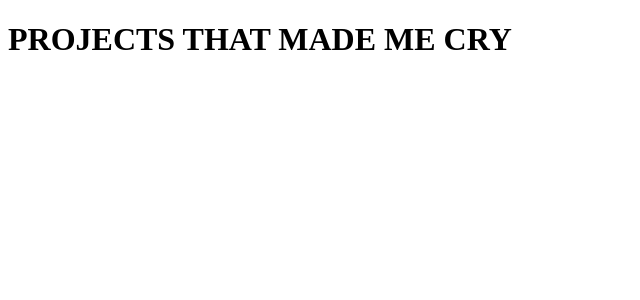
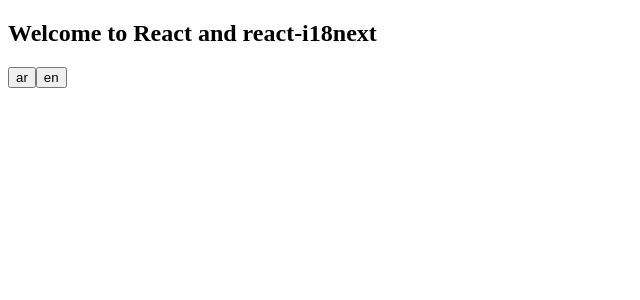
Before and after one commit to Hamza-Noah/Personal-Brand, a React (Vite) app: page / in a window 1280 px wide. Shown: the top 300 px of the page, without its empty margins (0-640 px from the left). Built offline with nearby package versions, Linux system fonts and the light colour scheme; a web font is replaced by a local one.

Commit message:
configured the settings for ar version

```diff
--- a/package.json
+++ b/package.json
@@ -12,12 +12,18 @@
   "dependencies": {
     "@fortawesome/fontawesome-free": "^6.7.2",
     "bootstrap": "^5.3.3",
+    "i18next": "^24.2.2",
+    "i18next-browser-languagedetector": "^8.0.2",
+    "i18next-http-backend": "^3.0.2",
+    "js-cookie": "^3.0.5",
     "react": "^18.3.1",
     "react-dom": "^18.3.1",
+    "react-i18next": "^15.4.0",
     "sass": "^1.84.0"
   },
   "devDependencies": {
     "@eslint/js": "^9.13.0",
+    "@types/js-cookie": "^3.0.6",
     "@types/react": "^18.3.11",
     "@types/react-dom": "^18.3.1",
     "@vitejs/plugin-react": "^4.3.3",
--- /dev/null
+++ b/public/locales/ar/translation.json
@@ -0,0 +1,3 @@
+{
+  "Welcome to React": "كيفك فيا مع ريأكت"
+}
--- /dev/null
+++ b/public/locales/en/translation.json
@@ -0,0 +1,3 @@
+{
+  "Welcome to React": "Welcome to React and react-i18next"
+}
--- a/src/App.tsx
+++ b/src/App.tsx
@@ -1,9 +1,58 @@
-import "./App.scss";
+import i18n from "i18next";
+import { useTranslation, initReactI18next } from "react-i18next";
+import LanguageDetector from "i18next-browser-languagedetector";
+import HttpApi from "i18next-http-backend";
+import { useEffect } from "react";
+import Cookies from "js-cookie";
+
+i18n
+  .use(initReactI18next)
+  .use(LanguageDetector)
+  .use(HttpApi)
+  .init({
+    fallbackLng: "en",
+    detection: {
+      order: [
+        "cookie",
+        "htmlTag",
+        "localStorage",
+        "sessionStorage",
+        "navigator",
+        "path",
+        "subdomain",
+      ],
+      caches: ["localStorage", "cookie"],
+    },
+    backend: {
+      loadPath: "locales/{{lng}}/translation.json",
+    },
+  });
 
 function App() {
+  const { t } = useTranslation();
+  const lng = Cookies.get("i18next") || "en";
+
+  useEffect(() => {
+    window.document.dir = i18n.dir();
+  }, [lng]);
+
   return (
     <>
-      <h1>PROJECTS THAT MADE ME CRY</h1>
+      <h2>{t("Welcome to React")}</h2>
+      <button
+        onClick={() => {
+          i18n.changeLanguage("ar");
+        }}
+      >
+        ar
+      </button>
+      <button
+        onClick={() => {
+          i18n.changeLanguage("en");
+        }}
+      >
+        en
+      </button>
     </>
   );
 }
```
Also changed, not shown: 1 other file (tests, documents, lock files or other folders).
